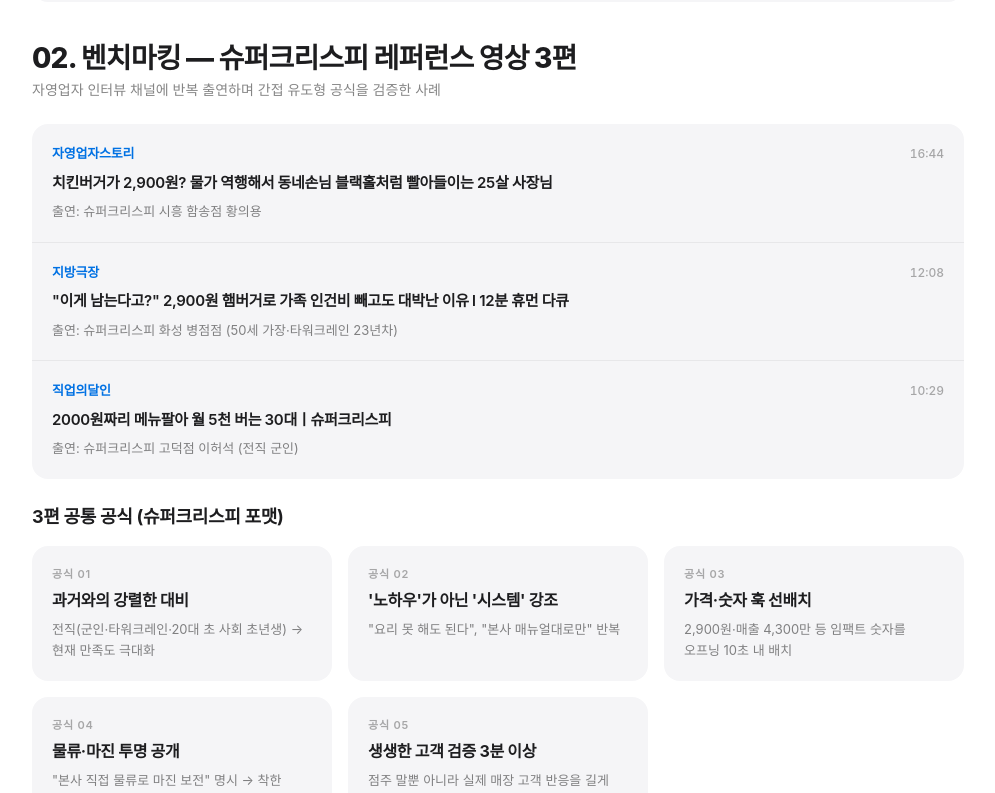
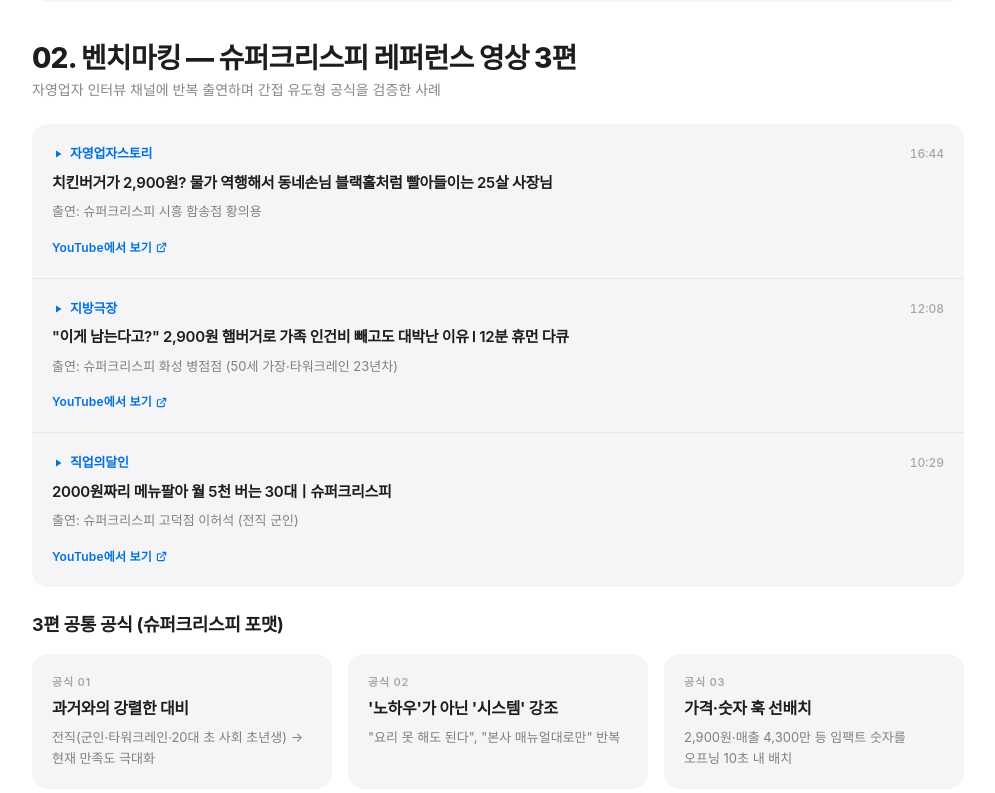
Before and after one commit to tsagi2045/raeoak-pitch, a Next.js app: page /research/youtube-interview in a window 1280 px wide. Shown: the part 1160-1953 px from the top of the page, without its empty margins (142-1137 px from the left). Built offline with nearby package versions, Linux system fonts and the light colour scheme; a web font is replaced by a local one.

Commit message:
fix: 벤치마크 영상 카드 링크 명확화 — 재생 아이콘·외부 링크 아이콘·CTA 라벨·active 상태 추가

```diff
--- a/src/app/research/youtube-interview/page.tsx
+++ b/src/app/research/youtube-interview/page.tsx
@@ -543,6 +543,7 @@
               href={v.url}
               target="_blank"
               rel="noopener noreferrer"
+              aria-label={`${v.channel} — ${v.title} (YouTube 새 탭에서 열기)`}
               style={{
                 display: "block",
                 padding: "var(--space-5)",
@@ -552,8 +553,9 @@
                     : "none",
                 textDecoration: "none",
                 color: "inherit",
+                WebkitTapHighlightColor: "transparent",
               }}
-              className="transition-colors duration-150 hover:bg-black/[0.02]"
+              className="transition-colors duration-150 hover:bg-black/[0.02] active:bg-black/[0.04]"
             >
               <div
                 className="flex items-center justify-between flex-wrap"
@@ -561,12 +563,16 @@
               >
                 <div
                   style={{
+                    display: "inline-flex",
+                    alignItems: "center",
+                    gap: "6px",
                     fontSize: "13px",
                     fontWeight: 700,
                     color: "var(--accent)",
                     letterSpacing: "-0.2px",
                   }}
                 >
+                  <PlayIcon />
                   {v.channel}
                 </div>
                 <div
@@ -597,9 +603,24 @@
                   fontSize: "13px",
                   fontWeight: 400,
                   color: "var(--text-secondary)",
+                  marginBottom: "var(--space-3)",
                 }}
               >
                 출연: {v.owner}
+              </div>
+              <div
+                style={{
+                  display: "inline-flex",
+                  alignItems: "center",
+                  gap: "4px",
+                  fontSize: "12px",
+                  fontWeight: 600,
+                  color: "var(--accent)",
+                  letterSpacing: "0.2px",
+                }}
+              >
+                YouTube에서 보기
+                <ExternalLinkIcon />
               </div>
             </a>
           ))}
@@ -1435,10 +1456,11 @@
       href={url}
       target="_blank"
       rel="noopener noreferrer"
+      aria-label={`${name} 채널 (새 탭)`}
       style={{
         display: "inline-flex",
-        flexDirection: "column",
-        gap: "2px",
+        alignItems: "center",
+        gap: "4px",
         color: "var(--text-primary)",
         textDecoration: "none",
         fontSize: "13px",
@@ -1447,7 +1469,44 @@
       className="transition-opacity duration-150 hover:opacity-70"
     >
       {name}
+      <ExternalLinkIcon />
     </a>
+  );
+}
+
+function PlayIcon() {
+  return (
+    <svg
+      width="12"
+      height="12"
+      viewBox="0 0 24 24"
+      fill="currentColor"
+      aria-hidden="true"
+      style={{ flexShrink: 0 }}
+    >
+      <path d="M8 5v14l11-7z" />
+    </svg>
+  );
+}
+
+function ExternalLinkIcon() {
+  return (
+    <svg
+      width="11"
+      height="11"
+      viewBox="0 0 24 24"
+      fill="none"
+      stroke="currentColor"
+      strokeWidth="2.5"
+      strokeLinecap="round"
+      strokeLinejoin="round"
+      aria-hidden="true"
+      style={{ flexShrink: 0 }}
+    >
+      <path d="M18 13v6a2 2 0 0 1-2 2H5a2 2 0 0 1-2-2V8a2 2 0 0 1 2-2h6" />
+      <polyline points="15 3 21 3 21 9" />
+      <line x1="10" y1="14" x2="21" y2="3" />
+    </svg>
   );
 }
 
```
